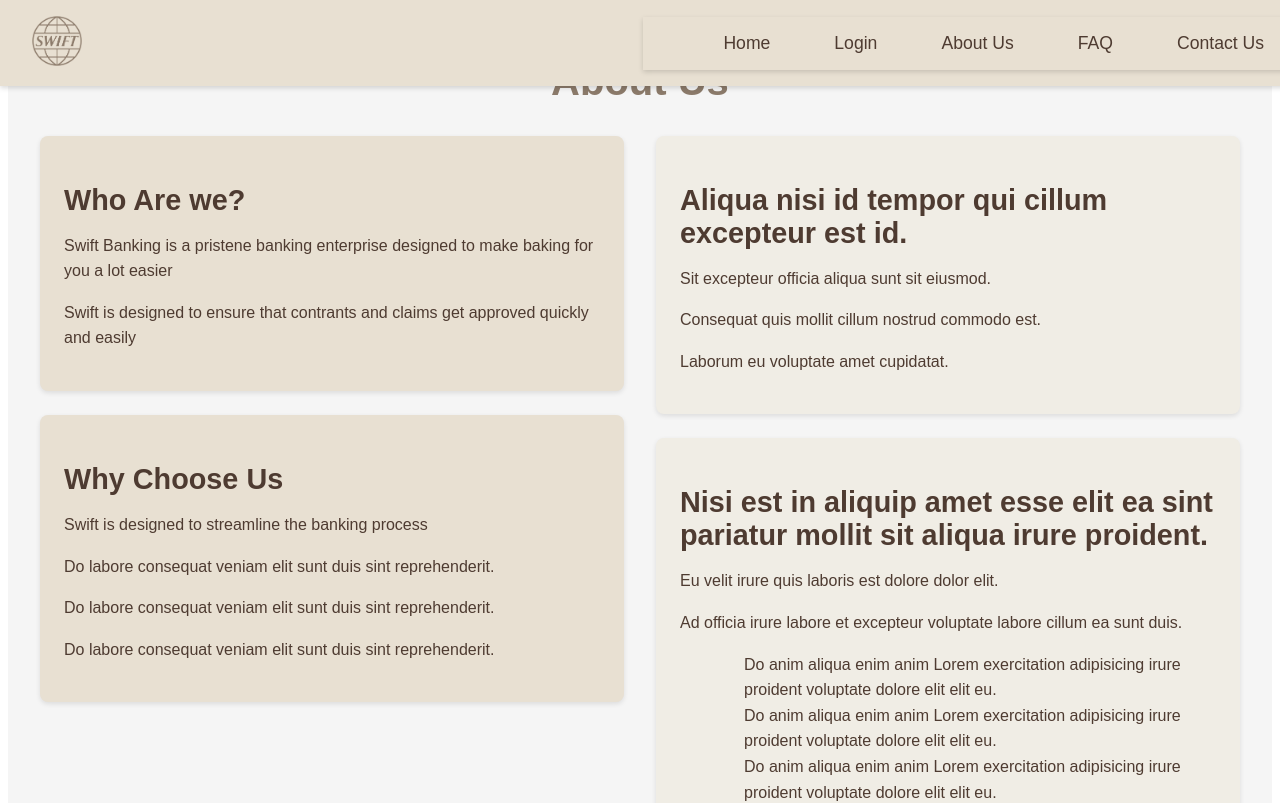
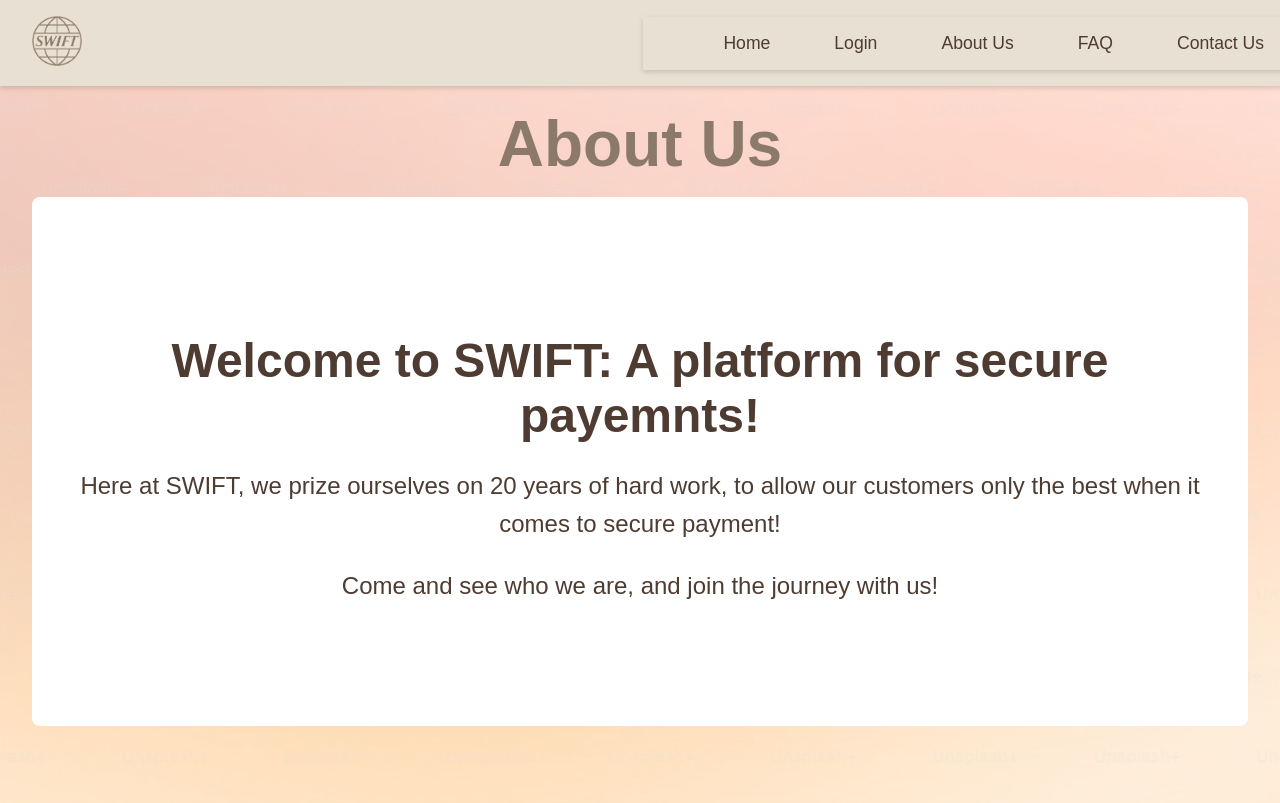
Before and after one commit to CameronCS/APDSPart3, a React (Create React App) app in the folder client/: page /about-us in a window 1280 px wide. Shown: the top 803 px of the page. Built offline with nearby package versions, Linux system fonts and the light colour scheme.

Commit message:
Finalized styling all homescreen screens.

```diff
--- a/client/src/screens/home/aboutscreen/AboutUs.css
+++ b/client/src/screens/home/aboutscreen/AboutUs.css
@@ -1,76 +1,69 @@
-/* AboutUs.css */
+body {
+  margin: 0;
+  padding: 0;
+  font-family: 'Arial', sans-serif;
+  color: #4E3B31;
+}
+
+.navspace {
+  height: 4rem;
+}
 
 .about-us-page {
-    max-width: 1200px;
-    margin: 0 auto;
-    padding: 2rem;
-    font-family: Arial, sans-serif;
-    color: #4E3B31;
-    background-color: #F5F5F5;
-  }
+  text-align: center;
+  padding: 0 2rem;
+  background:
+  linear-gradient(
+    rgba(255, 255, 255, 0.6),
+    rgba(255, 255, 255, 0.6)
+  ),
+  url('/public/images/background.png');
+  background-size: cover;
+  background-position: center;
+  background-size: cover;
+  background-position: center;
+}
 
-  .au-h1 {
-    font-size: 2.5rem;
-    text-align: center;
-    color: #8b7a6a;
-    margin-bottom: 2rem;
-  }
+.welcome-section {
+  background:#fff;
+  padding: 6rem 2rem;
+  margin-bottom: 2rem;
+  border-radius: 8px;
+}
 
-  /* Side-by-side layout for LHS and RHS */
-  .side-wrapper {
-    display: flex;
-    gap: 2rem;
-  }
+.welcome-section h1 {
+  font-size: 3rem;
+  margin-bottom: 1rem;
+  font-weight: bold;
+}
 
-  .au-lhs, .au-rhs {
-    flex: 1;
-    display: flex;
-    flex-direction: column;
-    gap: 1.5rem;
-  }
+.welcome-section p {
+  font-size: 1.5rem;
+  line-height: 1.6;
+}
 
-  /* Left-hand side styles */
-  .au-lhs-one, .au-lhs-two {
-    background-color: #E8E0D2;
-    padding: 1.5rem;
-    border-radius: 8px;
-    box-shadow: 0 2px 5px rgba(0, 0, 0, 0.1);
-  }
+.content-section {
+  display: grid;
+  grid-template-columns: repeat(auto-fit, minmax(280px, 1fr));
+  gap: 2rem;
+  padding: 3rem 0;
+}
 
-  .au-lhs h2 {
-    font-size: 1.8rem;
-    margin-bottom: 0.5rem;
-    color: #4E3B31;
-  }
+.team-info, .mission-info {
+  background-color: #fff;
+  padding: 2rem;
+  border-radius: 8px;
+  box-shadow: 0 4px 10px rgba(0, 0, 0, 0.1);
+}
 
-  .au-lhs p {
-    font-size: 1rem;
-    line-height: 1.6;
-  }
+.team-info h2, .mission-info h2 {
+  font-size: 2rem;
+  margin-bottom: 1rem;
+  color: #4E3B31;
+}
 
-  /* Right-hand side styles */
-  .au-rhs-one, .au-rhs-two {
-    background-color: #F0EDE5;
-    padding: 1.5rem;
-    border-radius: 8px;
-    box-shadow: 0 2px 5px rgba(0, 0, 0, 0.1);
-  }
-
-  .au-rhs h2 {
-    font-size: 1.8rem;
-    margin-bottom: 0.5rem;
-    color: #4E3B31;
-  }
-
-  .au-rhs p, .au-rhs ol {
-    font-size: 1rem;
-    line-height: 1.6;
-  }
-
-  .au-rhs ul {
-    padding-left: 1.5rem;
-  }
-
-  .au-rhs li {
-    margin-bottom: 0.5rem;
-  }
+.team-info p, .mission-info p {
+  font-size: 1.2rem;
+  color: #6c4f3d;
+  line-height: 1.6;
+}
--- a/client/src/screens/home/aboutscreen/AboutUs.js
+++ b/client/src/screens/home/aboutscreen/AboutUs.js
@@ -7,44 +7,26 @@ export default function AboutUs() {
   }, []);
 
   return (
-    <div className='about-us-page'>
-      <h1 className='au-h1'>About Us</h1>
-      <div class="side-wrapper">
-        <div className='au-lhs'>
-          <div className='au-lhs-one'>
-            <h2>Who Are we?</h2>
-            <p>Swift Banking is a pristene banking enterprise designed to make baking for you a lot easier</p>
-            <p>Swift is designed to ensure that contrants and claims get approved quickly and easily</p>
-          </div>
-          <div className='au-lhs-two'>
-            <h2>Why Choose Us</h2>
-            <p>Swift is designed to streamline the banking process</p>
-            <p>Do labore consequat veniam elit sunt duis sint reprehenderit.</p>
-            <p>Do labore consequat veniam elit sunt duis sint reprehenderit.</p>
-            <p>Do labore consequat veniam elit sunt duis sint reprehenderit.</p>
-          </div>
+    <div className="about-us-page">
+      <div className="navspace">
+        {/* This space is for the fixed header */}
+      </div>
+      <h1 className="site-title">About Us</h1>
+      <section className="welcome-section">
+        <h1>Welcome to SWIFT: A platform for secure payemnts!</h1>
+        <p>Here at SWIFT, we prize ourselves on 20 years of hard work, to allow our customers only the best when it comes to secure payment!  </p>
+        <p>Come and see who we are, and join the journey with us!</p>
+      </section>
+      <section className="content-section">
+        <div className="team-info">
+         <h2>Our Team</h2>
+          <p>We bring together creativity, experience, and innovation to craft the future.</p>
         </div>
-        <div className='au-rhs'>
-          <div className='au-rhs-one'>
-            <h2>Aliqua nisi id tempor qui cillum excepteur est id.</h2>
-            <p>Sit excepteur officia aliqua sunt sit eiusmod.</p>
-            <p>Consequat quis mollit cillum nostrud commodo est.</p>
-            <p>Laborum eu voluptate amet cupidatat.</p>
-          </div>
-          <div className='au-rhs-two'>
-            <h2>Nisi est in aliquip amet esse elit ea sint pariatur mollit sit aliqua irure proident.</h2>
-            <p>Eu velit irure quis laboris est dolore dolor elit.</p>
-            <p>Ad officia irure labore et excepteur voluptate labore cillum ea sunt duis.</p>
-            <ul>
-              <ol>Do anim aliqua enim anim Lorem exercitation adipisicing irure proident voluptate dolore elit elit eu.</ol>
-              <ol>Do anim aliqua enim anim Lorem exercitation adipisicing irure proident voluptate dolore elit elit eu.</ol>
-              <ol>Do anim aliqua enim anim Lorem exercitation adipisicing irure proident voluptate dolore elit elit eu.</ol>
-              <ol>Do anim aliqua enim anim Lorem exercitation adipisicing irure proident voluptate dolore elit elit eu.</ol>
-              <ol>Do anim aliqua enim anim Lorem exercitation adipisicing irure proident voluptate dolore elit elit eu.</ol>
-            </ul>
-          </div>
+        <div className="mission-info">
+          <h2>Our Mission</h2>
+          <p>We aim to revolutionize the industry with cutting-edge solutions that empower businesses.</p>
         </div>
-      </div>
-    </div>
+      </section>
+</div>
   )
 }
--- a/client/src/screens/home/faq/Faq.css
+++ b/client/src/screens/home/faq/Faq.css
@@ -0,0 +1,71 @@
+body {
+    margin: 0;
+    padding: 0;
+    font-family: 'Arial', sans-serif;
+    color: #4E3B31;
+    background-color: #fff;
+  }
+
+  .faq-section {
+    padding: 2rem 4rem;
+    color: #4E3B31;
+    text-align: center;
+    background:
+  linear-gradient(
+    rgba(255, 255, 255, 0.6),
+    rgba(255, 255, 255, 0.6)
+  ),
+  url('/public/images/background.png');
+  background-size: cover;
+  background-position: center;
+  background-size: cover;
+  background-position: center;
+  }
+
+  .faq-section h1 {
+    font-size: 3rem;
+    margin-bottom: 2rem;
+    font-weight: bold;
+    text-transform: uppercase;
+    letter-spacing: 2px;
+    text-shadow: 1px 1px 5px rgba(0, 0, 0, 0.2);
+  }
+
+  .faq-content {
+    display: flex;
+    flex-direction: column;
+    align-items: center;
+    gap: 2rem;
+  }
+
+  .faq-item {
+    background-color: rgba(255, 255, 255, 0.8);
+    padding: 1.5rem 2rem;
+    border-radius: 8px;
+    width: 80%;
+    max-width: 600px;
+    box-shadow: 0px 4px 6px rgba(0, 0, 0, 0.1);
+    transition: transform 0.3s ease, box-shadow 0.3s ease;
+  }
+
+  .faq-item:hover {
+    transform: translateY(-5px);
+    box-shadow: 0px 6px 10px rgba(0, 0, 0, 0.15);
+  }
+
+  .faq-item h3 {
+    font-size: 1.5rem;
+    font-weight: 600;
+    margin-bottom: 1rem;
+    color: #4E3B31;
+  }
+
+  .faq-item p {
+    font-size: 1rem;
+    line-height: 1.6;
+    color: #555;
+  }
+
+  .navspace {
+    height: 4rem;
+  }
--- a/client/src/screens/home/home/HomeScreen.css
+++ b/client/src/screens/home/home/HomeScreen.css
@@ -1,15 +1,24 @@
 /* General Page Styling */
 body {
-    margin: 0;
-    padding: 0;
-    font-family: 'Arial', sans-serif;
-    background-color: #FFFFFF; /* Clean white background */
-    color: #4E3B31; /* Dark contrast for text */
-  }
+  margin: 0;
+  padding: 0;
+  font-family: 'Arial', sans-serif;
+  color: #4E3B31;
+}
 
   .landing-page {
     text-align: center;
-    overflow-x: hidden; /* Hide horizontal overflow */
+    overflow-x: hidden;
+    background:
+    linear-gradient(
+      rgba(255, 255, 255, 0.6),
+      rgba(255, 255, 255, 0.6)
+    ),
+    url('/public/images/background.png');
+    background-size: cover;
+    background-position: center;
+    background-size: cover;
+    background-position: center;
   }
 
   /* Hero Section */
@@ -18,7 +27,7 @@ body {
     justify-content: space-between;
     align-items: center;
     padding: 4rem 2rem;
-    background-color: #E8E0D2; /* Matching the brand color */
+    background-color: #fff;
     color: #4E3B31;
   }
 
@@ -31,7 +40,7 @@ body {
   .site-title {
     font-size: 4rem;
     font-weight: bold;
-    color: #8b7a6a; /* Logo color */
+    color: #8b7a6a;
     margin-bottom: 1rem;
   }
 
@@ -59,7 +68,6 @@ body {
   /* Features Section */
   .features-section {
     padding: 4rem 2rem;
-    background-color: #FFFFFF;
     text-align: center;
   }
 
@@ -76,7 +84,7 @@ body {
   }
 
   .feature-card {
-    background-color: #F5F5F5;
+    background-color: #fff;
     border-radius: 10px;
     padding: 2rem;
     width: 300px;
@@ -98,7 +106,7 @@ body {
   /* Quick Links Section */
   .quick-links-section {
     padding: 2rem 2rem;
-    background-color: #E8E0D2;
+    background-color: #fff;
   }
 
   .quick-links {
@@ -111,12 +119,12 @@ body {
 
   .link-item {
     font-size: 1.2rem;
-    color: #4E3B31; /* Dark color for links */
+    color: #4E3B31;
     text-decoration: none;
     transition: color 0.3s ease;
   }
 
   .link-item:hover {
-    color: #8b7a6a; /* Change color on hover */
+    color: #8b7a6a;
     text-decoration: underline;
   }
--- a/client/src/screens/home/login/Login.css
+++ b/client/src/screens/home/login/Login.css
@@ -1,10 +1,10 @@
 body {
-    margin: 0;
-    padding: 0;
-    font-family: 'Arial', sans-serif;
-    background-color: #FFFFFF;
-    color: #4E3B31;
-  }
+  margin: 0;
+  padding: 0;
+  font-family: 'Arial', sans-serif;
+  color: #4E3B31;
+
+}
 
   .navspace {
     height: 4rem;
@@ -12,25 +12,35 @@ body {
 
   .login-div {
     text-align: center;
+    background:
+    linear-gradient(
+      rgba(255, 255, 255, 0.6),
+      rgba(255, 255, 255, 0.6)
+    ),
+    url('/public/images/background.png');
+    background-size: cover;
+    background-position: center;
+    background-size: cover;
+    background-position: center;
   }
 
   .login-forms {
     display: flex;
-    justify-content: center; /* Center the forms horizontally */
-    gap: 2rem; /* Space between the forms */
+    justify-content: center;
+    gap: 2rem;
     padding: 0rem 2rem 2rem 2rem;
-    height: 80vh; /* Take up 80% of the screen width */
-    margin: 0 auto; /* Center the login forms */
+    height: 80vh;
+    margin: 0 auto;
   }
 
   .login-form-user, .login-form-emp {
     display: flex;
     flex-direction: column;
     align-items: center;
-    flex: 1; /* Each form will take up equal width */
-    max-width: 450px; /* Max width for each form */
+    flex: 1;
+    max-width: 450px;
     padding: 2rem;
-    background-color: #E8E0D2;
+    background-color: #fff;
     color: #4E3B31;
     border-radius: 8px;
     box-shadow: 0 4px 8px rgba(0, 0, 0, 0.1);
@@ -51,6 +61,7 @@ body {
     padding: 0.5rem;
     margin-top: 0.5rem;
     margin-bottom: 1rem;
+    background-color: #e0e0e0;
     border: 1px solid #ccc;
     border-radius: 4px;
     font-size: 1rem;
--- a/client/src/screens/home/login/Login.js
+++ b/client/src/screens/home/login/Login.js
@@ -98,7 +98,7 @@ export default function Login({ setUser }) {
       <input defaultValue={"SwiftUser1"} onChange={(e) => { setUsername(e.target.value) }}></input>
       <label>Enter password:</label>
       <input defaultValue={"SwiftUser1!"} onChange={(e) => { setPassword(e.target.value) }}></input>
-      <button onClick={log_user_in}>Submit</button>
+      <button onClick={log_user_in}>Log in as User</button>
     </div>
     <div className="login-form-emp">
     <img src="/images/loginadmin.png" alt="Swift Logo" className="loginphoto" />
@@ -106,7 +106,7 @@ export default function Login({ setUser }) {
       <input defaultValue={"AdminUser1"} onChange={(e) => { setUsername(e.target.value) }}></input>
       <label>Enter password:</label>
       <input defaultValue={"AdminUser1!"} onChange={(e) => { setPassword(e.target.value) }}></input>
-      <button onClick={log_admin_in}>Submit</button>
+      <button onClick={log_admin_in}>Log in as Admin</button>
     </div>
   </div>
 </div>
```
Also changed, not shown: client/src/screens/home/contactus/ContactUs.css (+61 -0 lines), client/src/screens/home/contactus/ContactUs.js (+26 -3 lines), client/src/screens/home/faq/Faq.js (+27 -2 lines), client/public/images/background.png (added).
